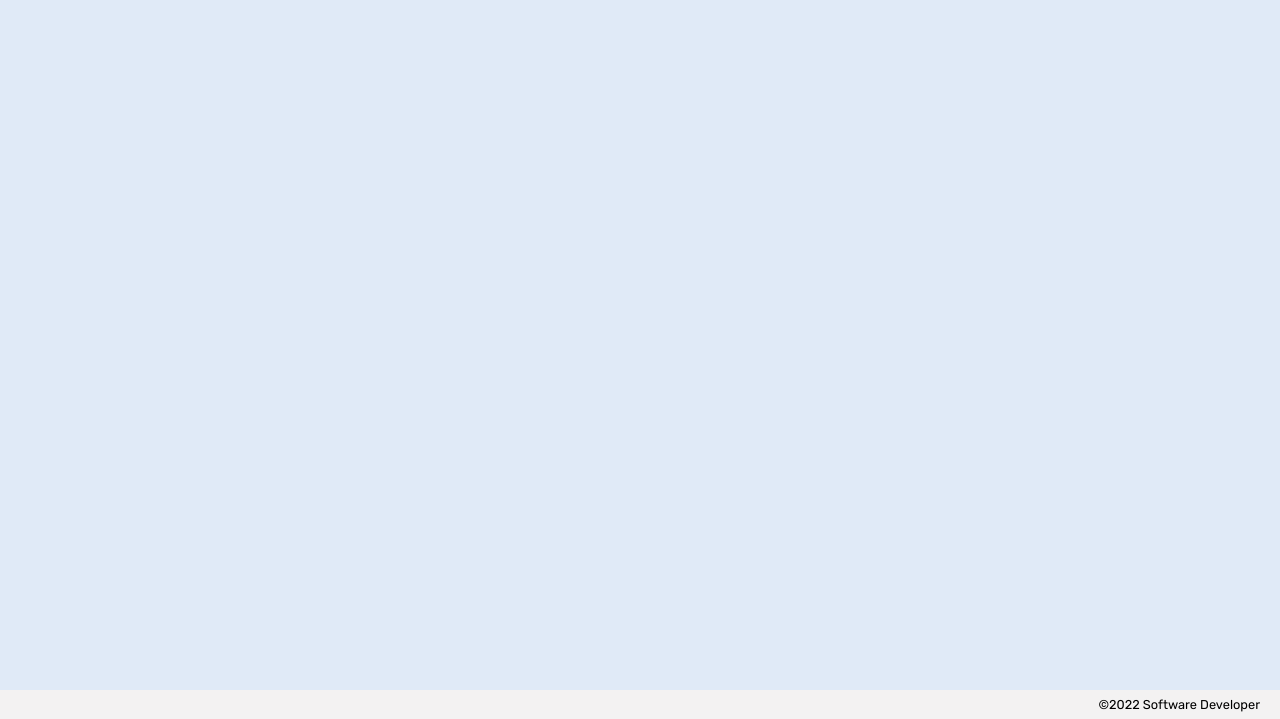
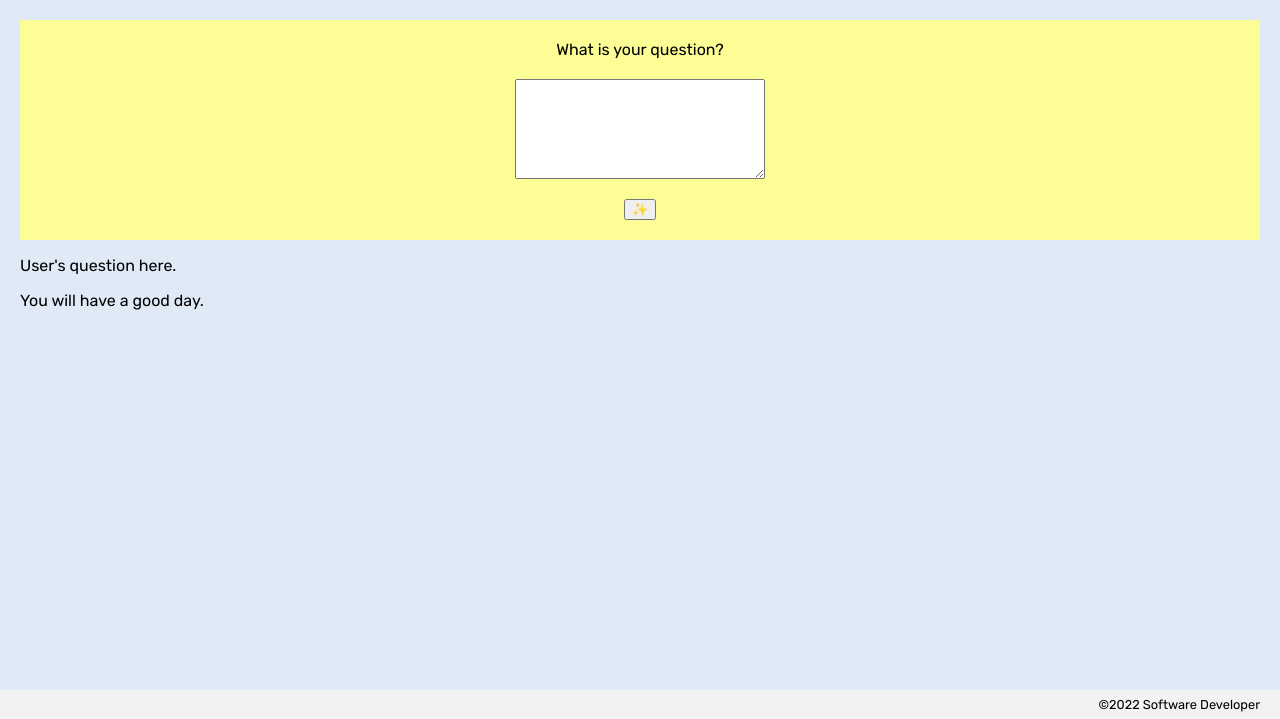
Before and after one commit to Lexus-Banton/gird-project, a plain HTML site: page index.html in a window 1280 px wide. Shown: the part 81-800 px from the top of the page. Drawn offline with Linux system fonts and the light colour scheme.

Commit message:
Magic 8 ball fail

```diff
--- a/app.js
+++ b/app.js
@@ -6,3 +6,26 @@
   // get user input
   // use user input to update state
   // update DOM to reflect the new state
+
+const questionSection = document.getElementById('question-section');
+const askedQuestion = document.getElementById('asked-question');
+const askButton = document.getElementById('ask-button');
+const answerSection = document.getElementById('answer-section');
+const questionDisplay = document.getElementById('question-display');
+const answerDisplay = document.getElementById('answer-display');
+
+console.log(questionSection, askedQuestion, askButton, answerSection, questionDisplay, answerDisplay);
+
+//Add event Listeners here
+askButton.addEventListener('click' ,() => {
+
+  // copy question to display
+  const question = askedQuestion.Value;
+  //TODO: user didn't ask question
+  questionDisplay.textContent = question;
+
+//hide question/show answer
+  questionSection.classList.add('hidden');
+  answerSection.classList.remove('hidden');
+
+});
--- a/index.html
+++ b/index.html
@@ -2,9 +2,9 @@
 <html lang="en">
 
 <head>
-    <meta charset="UTF-8" />
     <meta name="viewport" content="width=device-width, initial-scale=1.0" />
     <meta http-equiv="X-UA-Compatible" content="ie=edge" />
+    <meta charset="UTF-8" />
     <link rel="icon" type="image/x-icon" href="/assets/alchemy-favicon.png" />
     <link rel="preconnect" href="https://fonts.googleapis.com">
     <link rel="preconnect" href="https://fonts.gstatic.com" crossorigin>
@@ -12,17 +12,29 @@
         href="https://fonts.googleapis.com/css2?family=Rubik:wght@300;400;600&family=Titillium+Web:wght@200;400;600&display=swap">
     <link rel="stylesheet" href="/styles/reset.css" />
     <link rel="stylesheet" href="/styles/global.css" />
-    <title>Web App</title>
+    <title>Lex's 🔮Tarot Reading🃏</title>
 </head>
 
 <body>
     <header>
-        <img src="/assets/html_css_js.png">
-        <h1>Web App</h1>
+        <h1> 🔮 Tarot Reading 🃏</h1>
     </header>
 
     <main>
 
+        <section id="question-section" class="hidden">
+            <label> What is your question?</label>
+            <textarea id="asked-question"></textarea>
+            <button id="ask-button">✨</button>
+            </section>
+
+            <section id="answer-section">
+                <p id="question-display"> User's question here.</p>
+                <div>
+                <p id="answer-display"> You will have a good day.</p>
+                </div>
+
+            </section>
     </main>
 
     <footer>&copy;2022 Software Developer</footer>
--- a/styles/global.css
+++ b/styles/global.css
@@ -33,3 +33,35 @@ footer {
     justify-content: flex-end;
     background-color: var(--footer-background);
 }
+
+
+section {
+    margin: 0 auto;
+    ::-webkit-slider-thumb: max-content;
+    text-align center;
+}
+
+#question-section {
+    display: grid;
+    justify-items: center;
+    padding: 20px;
+    gap: 20px;
+    background: #FDFD96;
+    border: 1px soild black;
+}
+
+textarea{
+    width: 250px;
+    height: 100px;
+    resize: vertical;
+}
+
+hidden{
+    display: none;
+}
+
+#answer-display {
+    grid-row: 2;
+    grid-column: 1;
+
+}
```
